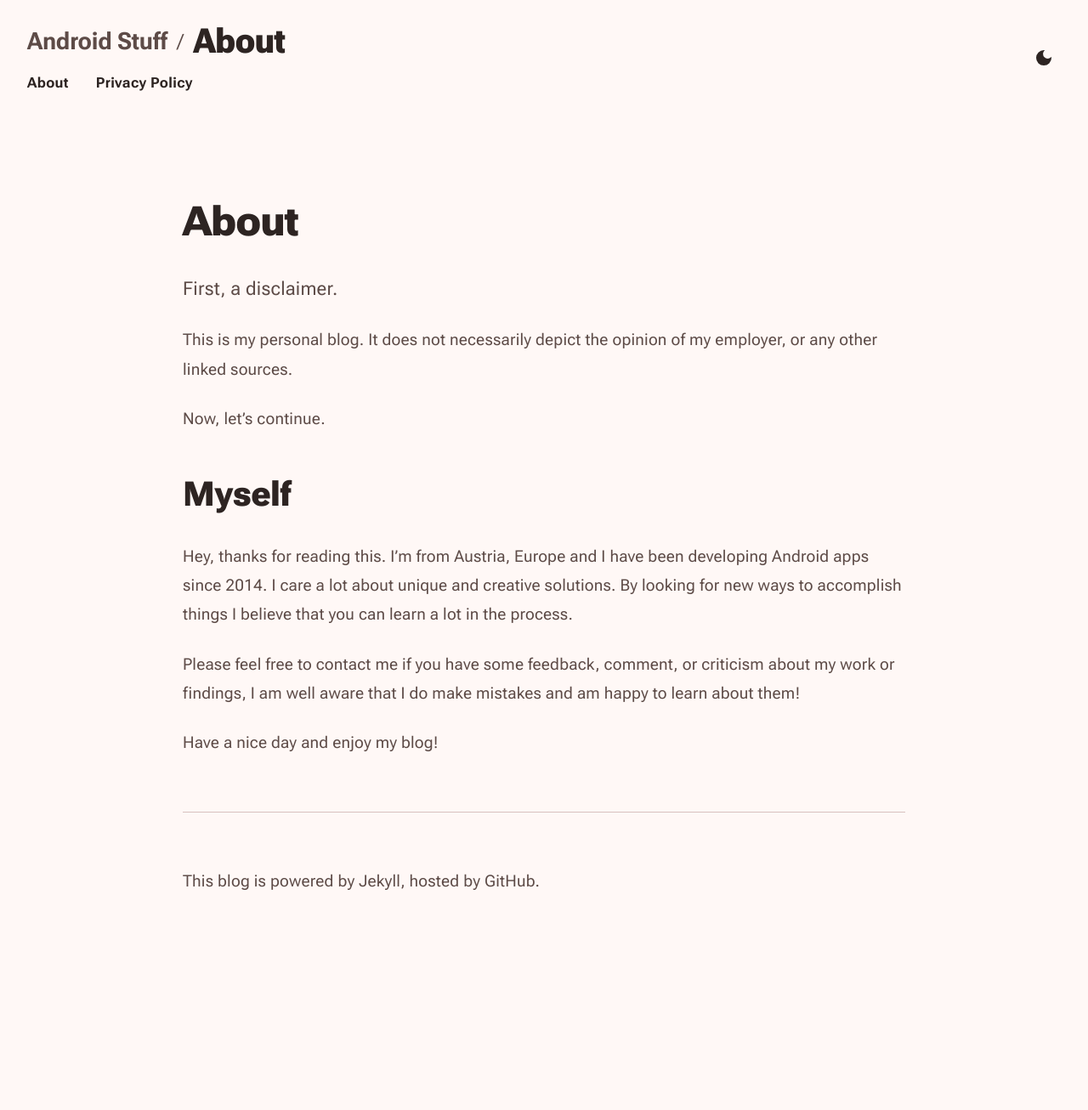
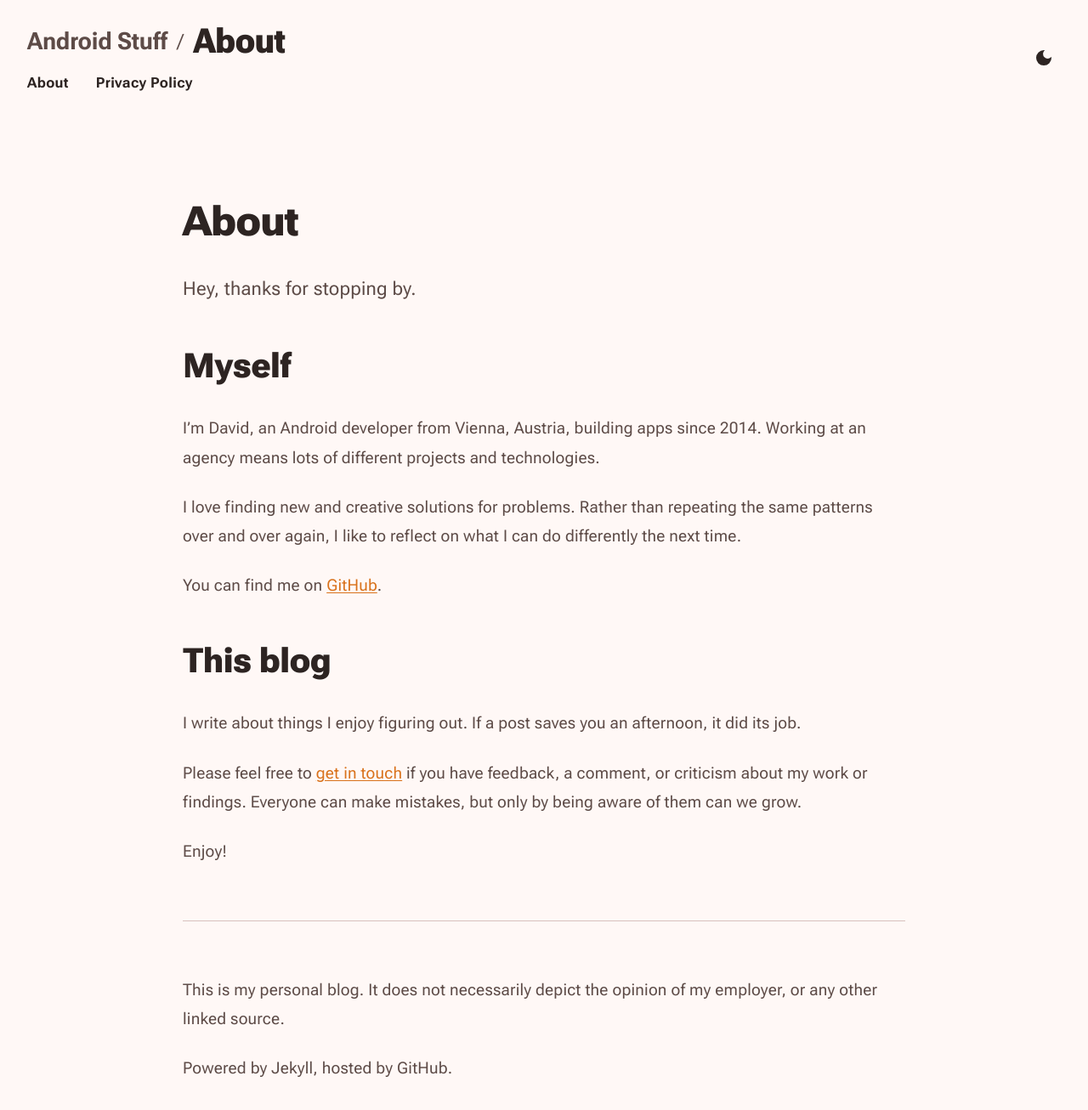
Before and after one commit to bleeding182/bleeding182.github.io, a Jekyll site: the page built from about.md, in a window 1280 px wide and 1395 px high. Shown: the top 1306 px of the window at 85% size. Built offline with Jekyll 4.4.1, drawn with Linux system fonts in a browser that asks for light colours.

Commit message:
Update about

```diff
--- a/about.md
+++ b/about.md
@@ -2,22 +2,29 @@
 layout: about
 title: About
 permalink: /about/
+description: Android developer from Vienna, writing about Android and the tooling around it.
 ---
 
-First, a disclaimer.
-
-This is my personal blog. It does not necessarily depict the opinion of my employer, or any other linked sources.
-
-Now, let's continue.
+Hey, thanks for stopping by.
 
 ## Myself
 
-Hey, thanks for reading this. I'm from Austria, Europe and I have been developing Android apps since 2014. I care a lot about unique and creative solutions. By looking for new ways to accomplish things I believe that you can learn a lot in the process.
+I'm David, an Android developer from Vienna, Austria, building apps since 2014. Working at an agency means lots of different projects and technologies.
 
-Please feel free to contact me if you have some feedback, comment, or criticism about my work or findings, I am well aware that I do make mistakes and am happy to learn about them!
+I love finding new and creative solutions for problems. Rather than repeating the same patterns over and over again, I like to reflect on what I can do differently the next time.
 
-Have a nice day and enjoy my blog!
+You can find me on [GitHub](https://github.com/bleeding182).
+
+## This blog
+
+I write about things I enjoy figuring out. If a post saves you an afternoon, it did its job.
+
+Please feel free to [get in touch](mailto:{{ site.email }}) if you have feedback, a comment, or criticism about my work or findings. Everyone can make mistakes, but only by being aware of them can we grow.
+
+Enjoy!
 
 ---
 
-This blog is powered by Jekyll, hosted by GitHub.
+This is my personal blog. It does not necessarily depict the opinion of my employer, or any other linked source.
+
+Powered by Jekyll, hosted by GitHub.
```
